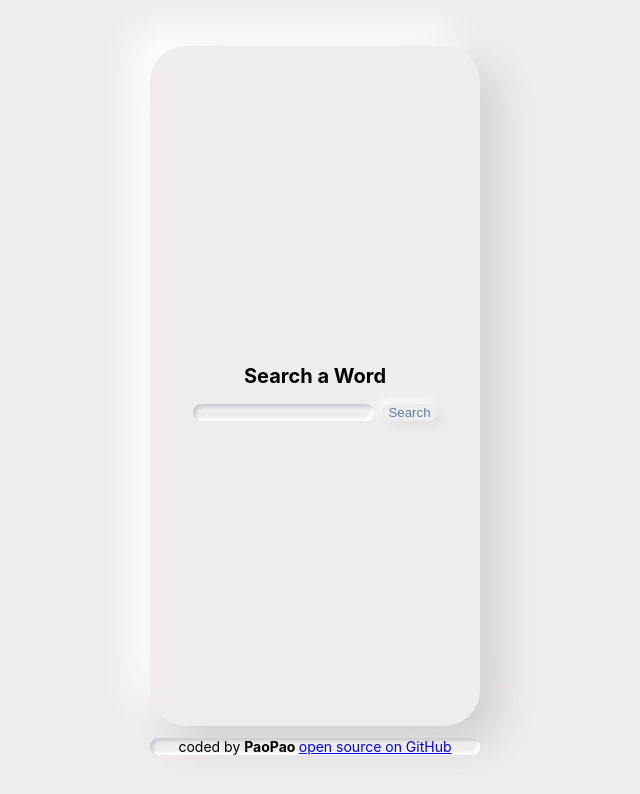
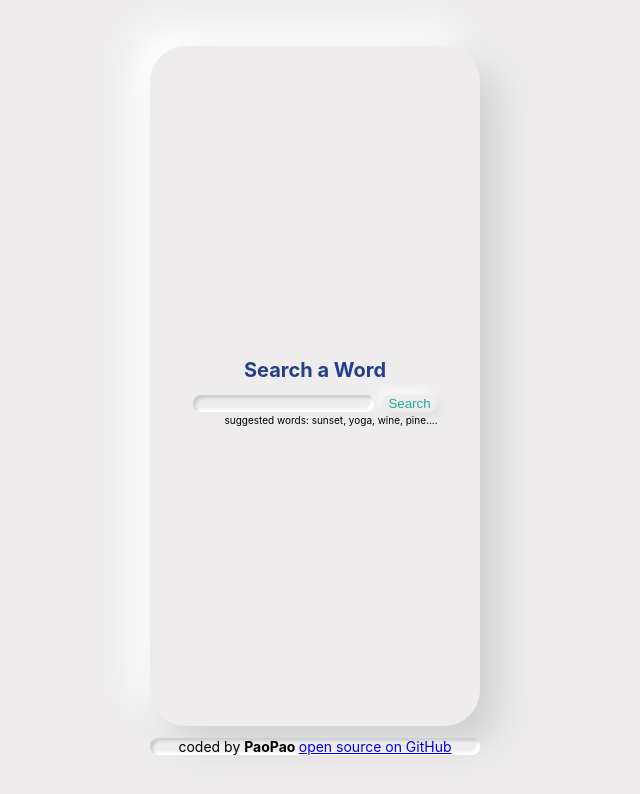
Before and after one commit to PaoPao27402/Dictionary-app, a React (Create React App) app: page / in a window 1280 px wide. Shown: the top 794 px of the page, without its empty margins (325-965 px from the left). Built offline with nearby package versions, Linux system fonts and the light colour scheme; the HTML template or start-up script is replaced by a standard one.

Commit message:
update search

```diff
--- a/src/Search.css
+++ b/src/Search.css
@@ -16,7 +16,7 @@
   }
 
   .button{
-    color: #5a84a2;
+    color: #1eae98;
     margin-left: 8px;
     display: inline-block;
     box-shadow: 5px 5px 10px #e2e0e0,
@@ -30,6 +30,7 @@
   }
 
   h1{
+    color:#233e8b;
     font-size: 20px;
     text-align: center;
   }
@@ -42,11 +43,11 @@
   h3{
     font-size: 15px;
     text-align: center;
-    padding: 5px;
+    padding-top: 3px;
   }
   p{
     font-size: 12px;
-    margin: 8px;
+    margin: 4px;
     display: inline-block;
   }
 
@@ -55,3 +56,25 @@
     box-shadow: inset 3px 3px 3px #cbced1,
                 inset -3px -3px 3px #ffffff;
   }
+
+  .hint{
+    font-size: 10px;
+    margin-top: 2px;
+    display: flex;
+    padding-left: 32px;
+
+  }
+
+  .Phonetic{
+    margin-bottom: 8px;
+    text-align: center;
+    color: #1eae98;
+    margin-right: 200px;
+    box-shadow: 5px 5px 10px #e2e0e0,
+               -5px -5px 10px #faf8f8;
+  }
+
+  form.submit{
+   display: flex;
+   justify-content: center;
+  }
--- a/src/Search.js
+++ b/src/Search.js
@@ -12,12 +12,15 @@ export default function Search(){
 
     }
 
-    function search(event){
+    function search(){
+     let apiUrl = `https://api.dictionaryapi.dev/api/v2/entries/en_US/${keyword}`;
+     axios.get(apiUrl).then(handleResponse);
+
+    }
+
+    function handleSubmit(event){
         event.preventDefault();
-
-      let apiUrl = `https://api.dictionaryapi.dev/api/v2/entries/en_US/${keyword}`;
-      console.log(apiUrl);
-     axios.get(apiUrl).then(handleResponse);
+        search()
     }
 
     function handleKeywordChange(event){
@@ -27,10 +30,13 @@ export default function Search(){
     return(
         <div className="dictionary">
          <h1>Search a Word</h1>
-         <form className="submit" onSubmit={search}>
+         <form className="submit" onSubmit={handleSubmit}>
          <input type="search" onChange={handleKeywordChange}/>
          <input className="button" type="submit" value="Search" />
          </form>
+         <div className="hint">
+             suggested words: sunset, yoga, wine, pine....
+        </div>
          <Results results={results} />
         </div>
 
```
